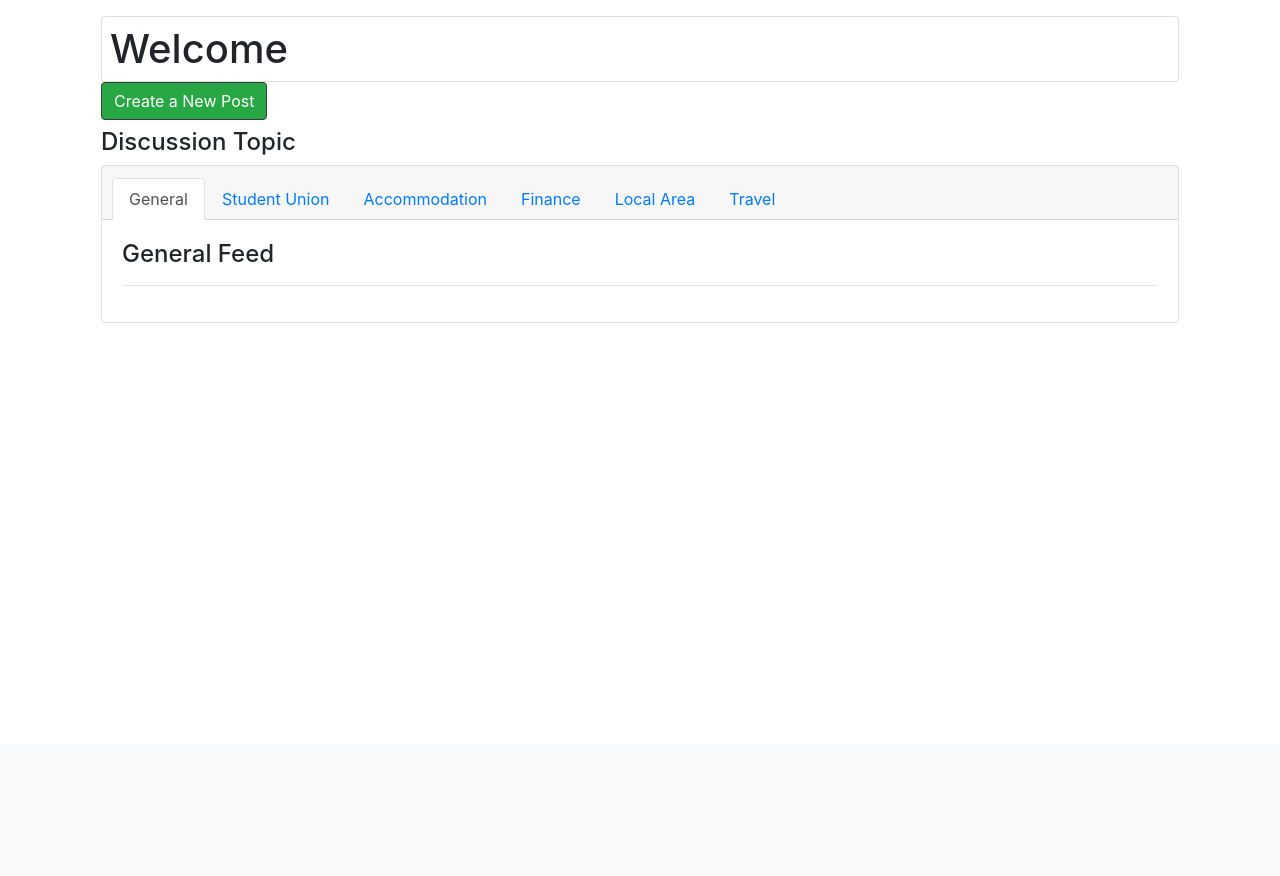
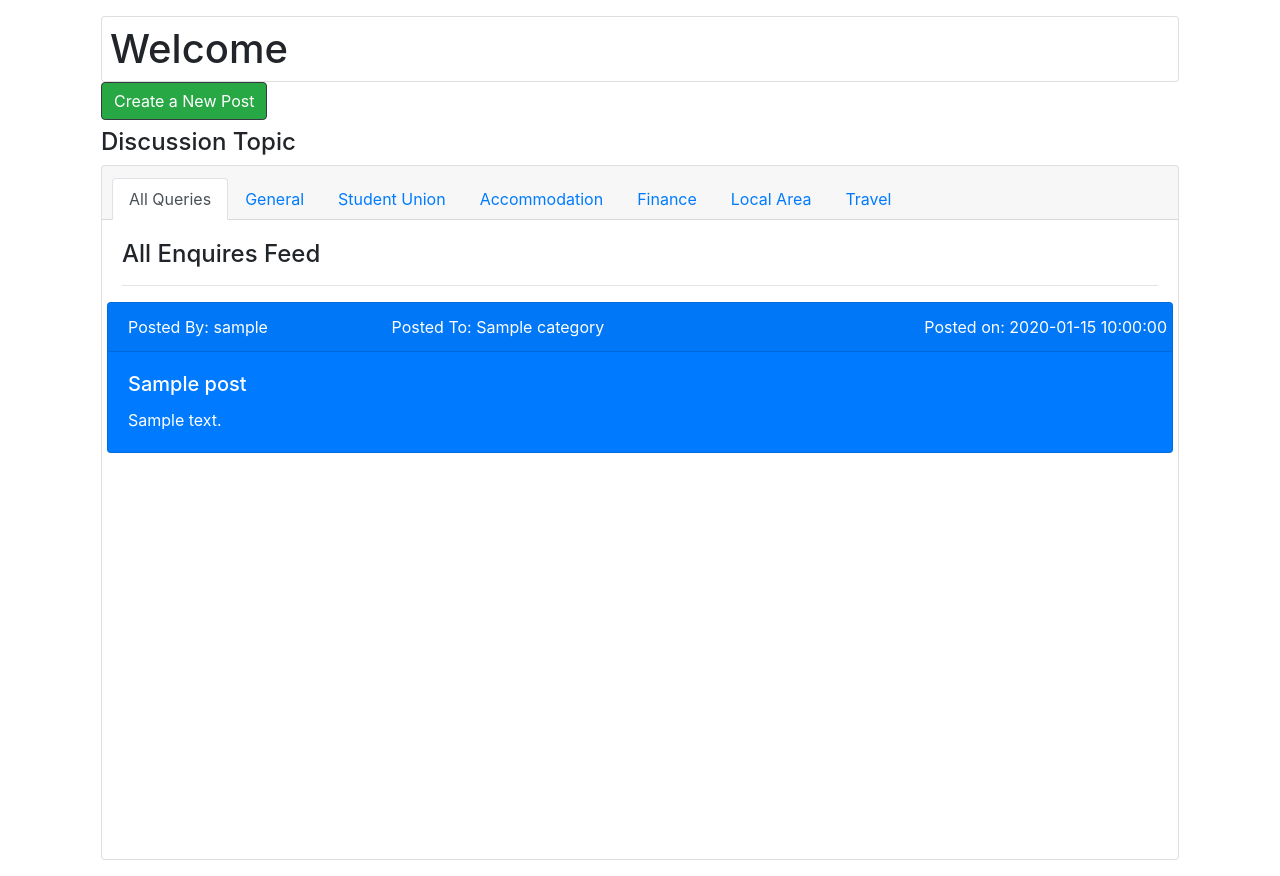
Before and after one commit to sebpapararo/UEA-Life, a Flask app: template templates/dashboard.html in a window 1280 px wide. Shown: the part 56-932 px from the top of the page. Before the commit the page ends 379 px from the top, so only its background shows below. Run offline with Flask 2, Linux system fonts and the light colour scheme; the template is opened without the code that fills it: most values are stand-ins (such as "Sample title", 1, 10 or a date in 2020); some libraries are stand-ins or nearby versions.

Commit message:
Now includes an "All Enquires Tab" to display all comments

```diff
--- a/templates/dashboard.html
+++ b/templates/dashboard.html
@@ -32,10 +32,15 @@
                 <div class="card-header">
                     {# DYNAMIC TABS #}
                     <ul class="nav nav-tabs card-header-tabs" id="forumTabs" role="tablist">
+                        {# ALL QUERIES TAB #}
+                        <li class="nav-item">
+                            <a class="nav-link active" id="general_Tab" data-toggle="tab" href="#all" role="tab" aria-controls="all"
+                               aria-selected="true">All Queries</a>
+                        </li>
                         {# GENERAL QUERIES TAB #}
                         <li class="nav-item">
-                            <a class="nav-link active" id="general_Tab" data-toggle="tab" href="#general" role="tab" aria-controls="general"
-                               aria-selected="true">General</a>
+                            <a class="nav-link" id="general_Tab" data-toggle="tab" href="#general" role="tab" aria-controls="general"
+                               aria-selected="false">General</a>
                         </li>
                         {# STUDENT UNION QUERIES TAB #}
                         <li class="nav-item">
@@ -68,8 +73,32 @@
                     {# OUTPUTTED FEEDS #}
                     <div class="tab-content" id="forumContent">
 
+                        {# ALL QUERIES - OUTPUT #}
+                        <div class="tab-pane fade show active" id="all" role="tabpanel" aria-labelledby="all_Tab">
+                            <h4>All Enquires Feed</h4>
+                            <hr>
+                            {% for post in data %}
+                                <div class="row">
+                                    <div class="card text-white bg-primary mb-3 w-100">
+                                        <div class="card-header">
+                                            <div class="row">
+                                                <div class="col-3">Posted By: {{ post.username | safe }}</div>
+                                                <div class="col-3">Posted To: {{ post.category | safe }}</div>
+                                                <div class="cols-3 col align-self-end"/>
+                                            </div>
+                                            Posted on: {{ post.posted_on | safe }}
+                                        </div>
+                                    </div>
+                                    <div class="card-body">
+                                        <h5 class="card-title">{{ post.title | safe }}</h5>
+                                        <p class="card-text">{{ post.content | safe }}</p>
+                                    </div>
+                                </div>
+                            {% endfor %}
+                        </div>
+
                         {# GENERAL QUERIES - OUTPUT #}
-                    <div class="tab-pane fade show active" id="general" role="tabpanel" aria-labelledby="general_Tab">
+                        <div class="tab-pane fade" id="general" role="tabpanel" aria-labelledby="general_Tab">
                             <h4>General Feed</h4>
                             <hr>
                             {% for post in data if post.category == 'General' %}
@@ -87,7 +116,6 @@
                                     <div class="card-body">
                                         <h5 class="card-title">{{ post.title | safe }}</h5>
                                         <p class="card-text">{{ post.content | safe }}</p>
-                                </div>
                                     </div>
                                 </div>
                             {% endfor %}
@@ -114,7 +142,6 @@
                                     <p class="card-text">{{ post.content | safe }}</p>
                                 </div>
                             </div>
-                        </div>
                         {% endfor %}
                     </div>
 
@@ -137,7 +164,6 @@
                                 <div class="card-body">
                                     <h5 class="card-title">{{ post.title | safe }}</h5>
                                     <p class="card-text">{{ post.content | safe }}</p>
-                                </div>
                                 </div>
                             </div>
                         {% endfor %}
@@ -164,7 +190,6 @@
                                     <p class="card-text">{{ post.content | safe }}</p>
                                 </div>
                             </div>
-                        </div>
                         {% endfor %}
                     </div>
 
@@ -187,7 +212,6 @@
                                 <div class="card-body">
                                     <h5 class="card-title">{{ post.title | safe }}</h5>
                                     <p class="card-text">{{ post.content | safe }}</p>
-                                </div>
                                 </div>
                             </div>
                         {% endfor %}
@@ -214,9 +238,9 @@
                                     <p class="card-text">{{ post.content | safe }}</p>
                                 </div>
                             </div>
-                        </div>
                         {% endfor %}
                     </div>
+
                 </div>
             </div>
         </div>
```
Also changed, not shown: database.db. Lines whose indentation alone changed are shown as unchanged.
